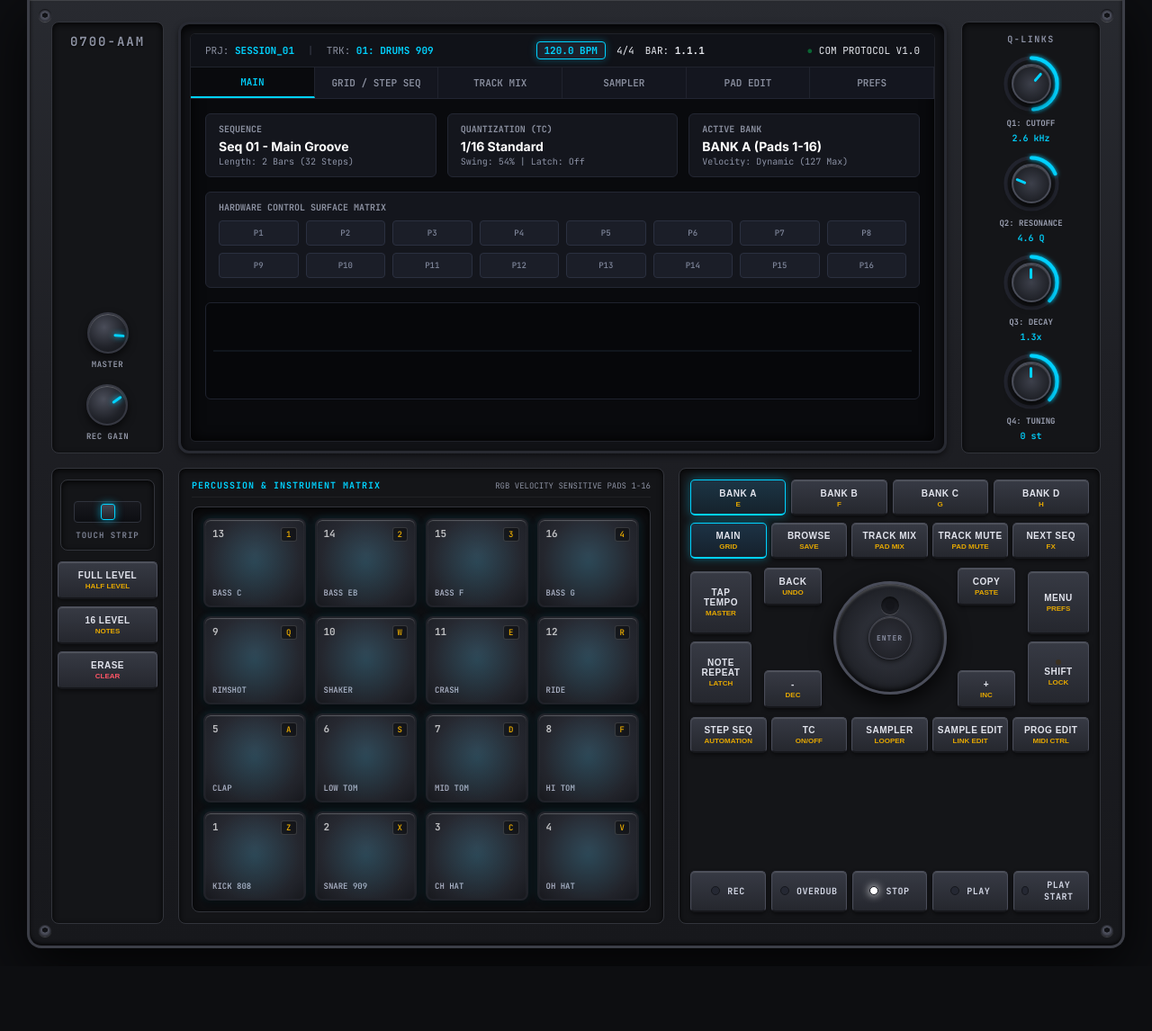
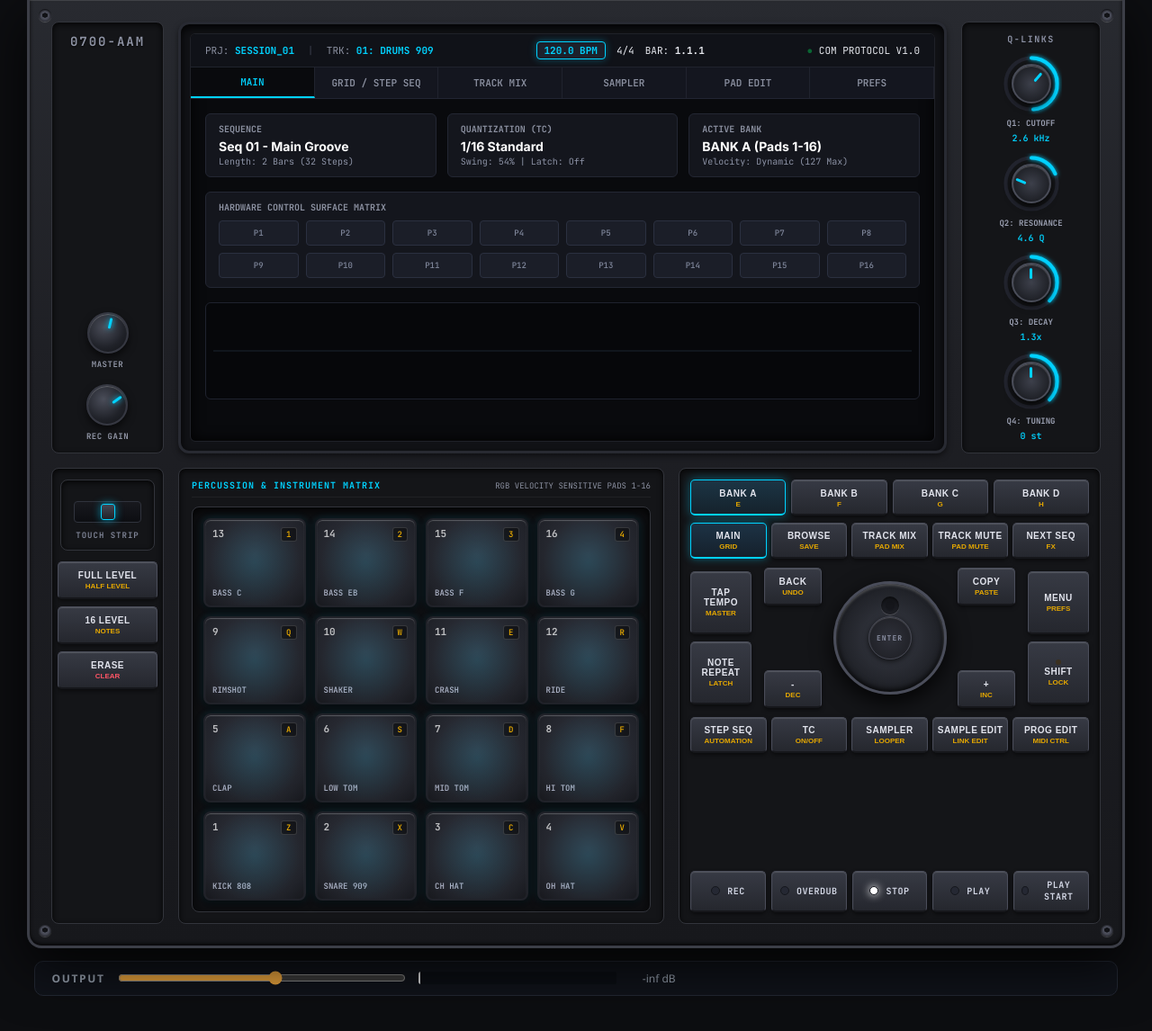
Before and after one commit to rasrobo/0700-aam-sim, a plain HTML site: page web/index.html in a window 1280 px wide. Shown: the part 64-1210 px from the top of the page at 90% size. Before the commit the page ends 1138 px from the top, so only its background shows below. Drawn offline with Linux system fonts and the light colour scheme.

Commit message:
Output strip below the device: volume slider + live post-limiter meter; master default normalised to 0.55

```diff
--- a/web/app.js
+++ b/web/app.js
@@ -30,7 +30,7 @@ document.addEventListener("DOMContentLoaded", () => {
         qlinks: [0.65, 0.25, 0.50, 0.50],
 
         // Master & Rec Gain (0.0 to 1.0)
-        masterGain: 0.85,
+        masterGain: 0.55,
         recGain: 0.70,
 
         // Touch Slider (0.0 to 1.0)
@@ -405,6 +405,76 @@ document.addEventListener("DOMContentLoaded", () => {
     setupRotaryKnob("knob-rec", (val) => {
         state.recGain = val;
     });
+
+    // --- Output strip (below the device): volume slider + live meter.
+    // The meter reads the engine's own analyser, which sits AFTER the
+    // master limiter — so it shows exactly what reaches the speakers,
+    // red zone included. Default master is 0.55 (normalised 2026-11-24:
+    // at the old 0.85 the demo loop ran hot, RMS ~0.12 with everything
+    // stacked; 0.55 measures peak ~0.39 / RMS ~0.07 with headroom for
+    // pad bursts). The on-device MASTER knob and this slider drive the
+    // same gain and stay in sync.
+    const outSlider = document.getElementById("output-volume");
+    const outMeter = document.getElementById("output-meter");
+    const outDb = document.getElementById("output-db");
+    const knobMasterEl = document.getElementById("knob-master");
+    let outDragging = false;
+    if (outSlider) {
+        outSlider.addEventListener("pointerdown", () => { outDragging = true; });
+        window.addEventListener("pointerup", () => { outDragging = false; });
+        outSlider.addEventListener("input", () => {
+            const v = parseFloat(outSlider.value) / 100.0;
+            state.masterGain = v;
+            audio.setMasterVolume(v);
+            if (knobMasterEl) {
+                knobMasterEl.dataset.val = Math.round(v * 100);
+                const ind = knobMasterEl.querySelector(".knob-indicator");
+                if (ind) ind.style.transform = `rotate(${-135 + v * 270}deg)`;
+            }
+        });
+    }
+    if (outMeter) {
+        const mctx = outMeter.getContext("2d");
+        const mdata = new Float32Array(512);
+        let peakHold = 0, peakAge = 0;
+        const drawMeter = () => {
+            requestAnimationFrame(drawMeter);
+            const W = outMeter.width, H = outMeter.height;
+            mctx.fillStyle = "#0b0e14";
+            mctx.fillRect(0, 0, W, H);
+            let peak = 0;
+            if (audio.analyser) {
+                audio.analyser.getFloatTimeDomainData(mdata);
+                for (let i = 0; i < mdata.length; i++) {
+                    const a = Math.abs(mdata[i]);
+                    if (a > peak) peak = a;
+                }
+            }
+            if (peak >= peakHold) { peakHold = peak; peakAge = 0; }
+            else if (++peakAge > 45) { peakHold = Math.max(0, peakHold - 0.008); peakAge = 30; }
+            const frac = Math.min(1, peak);
+            const grad = mctx.createLinearGradient(0, 0, W, 0);
+            grad.addColorStop(0, "#37d67a");
+            grad.addColorStop(0.62, "#37d67a");
+            grad.addColorStop(0.78, "#f5c542");
+            grad.addColorStop(0.92, "#e5484d");
+            grad.addColorStop(1, "#e5484d");
+            mctx.fillStyle = grad;
+            mctx.fillRect(0, 0, W * frac, H);
+            mctx.fillStyle = "rgba(255,255,255,0.85)";
+            mctx.fillRect(Math.max(0, W * Math.min(1, peakHold) - 2), 0, 2, H);
+            if (outDb) {
+                outDb.textContent = peakHold > 0.001
+                    ? `${(20 * Math.log10(peakHold)).toFixed(1)} dB`
+                    : "-inf dB";
+            }
+            if (outSlider && !outDragging) {
+                const sv = Math.round(state.masterGain * 100);
+                if (parseFloat(outSlider.value) !== sv) outSlider.value = sv;
+            }
+        };
+        drawMeter();
+    }
 
     // --- 4 Q-Link Rotary Encoders with 360 Radial LED Rings ---
     const qlinkReadouts = [
--- a/web/audio.js
+++ b/web/audio.js
@@ -47,7 +47,7 @@ class AudioEngine {
         this.ctx = new AudioCtx();
 
         this.masterGain = this.ctx.createGain();
-        this.masterGain.gain.setValueAtTime(0.85, this.ctx.currentTime);
+        this.masterGain.gain.setValueAtTime(0.55, this.ctx.currentTime);
 
         this.filterNode = this.ctx.createBiquadFilter();
         this.filterNode.type = "lowpass";
--- a/web/index.html
+++ b/web/index.html
@@ -49,7 +49,7 @@
                         <div class="brand-subtle">0700-AAM</div>
                         <div class="analog-pots">
                             <div class="pot-module">
-                                <div class="rotary-knob" id="knob-master" data-val="85">
+                                <div class="rotary-knob" id="knob-master" data-val="55">
                                     <div class="knob-indicator"></div>
                                 </div>
                                 <span class="pot-label">MASTER</span>
@@ -431,6 +431,14 @@
             </div>
         </main>
 
+        <!-- Output strip: master volume + live output monitor (post-limiter) -->
+        <section id="output-strip" aria-label="Output volume and level">
+            <span class="out-label">OUTPUT</span>
+            <input type="range" id="output-volume" min="0" max="100" value="55" aria-label="Output volume">
+            <canvas id="output-meter" width="220" height="14"></canvas>
+            <span class="out-db" id="output-db">-inf dB</span>
+        </section>
+
         <!-- Keyboard Shortcut Overlay Modal -->
         <div id="modal-keymap" class="modal-overlay hidden">
             <div class="modal-card">
--- a/web/style.css
+++ b/web/style.css
@@ -1624,3 +1624,16 @@ body {
     outline: 3px solid #f97316;
     box-shadow: 0 0 18px rgba(249, 115, 22, 0.9);
 }
+
+/* --- Output strip (below the device) --- */
+#output-strip { display: flex; align-items: center; gap: 14px;
+  width: min(1220px, 94vw); margin: 14px auto 26px; padding: 10px 18px;
+  background: #10131a; border: 1px solid #232833; border-radius: 10px;
+  box-sizing: border-box; font-family: "Avenir Next", "Segoe UI", system-ui, sans-serif; }
+#output-strip .out-label { color: #9aa4b2; font-size: 12px; font-weight: 700;
+  letter-spacing: 0.14em; }
+#output-strip input[type="range"] { flex: 0 1 320px; accent-color: #e8a33d; cursor: pointer; }
+#output-strip #output-meter { flex: 0 1 220px; height: 14px; border-radius: 3px;
+  background: #0b0e14; }
+#output-strip .out-db { color: #9aa4b2; font-size: 12px; font-variant-numeric: tabular-nums;
+  min-width: 52px; text-align: right; }
```
